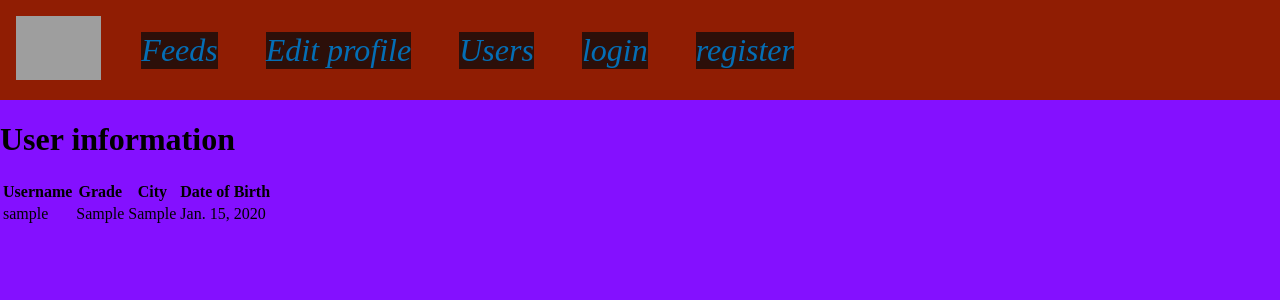
After one commit to RylanRRB/Dodo_Django_Rylan_en_Semih, a Django app: page /user_list/ in a window 1280 px wide. The commit adds this page. Shown: the top 300 px of the page. Run offline with Django 5.2, Linux system fonts and the light colour scheme; tables that the repository leaves empty hold one stand-in row (values such as "Sample post"); grey boxes are pictures that could not be loaded.

Commit message:
user_list added

```diff
--- a/dodo/base/templates/base/menubalk.html
+++ b/dodo/base/templates/base/menubalk.html
@@ -24,8 +24,9 @@
  <body>
      <div class="nav-container">
          <p><img src="{% static 'base/img/kat.jpg' %}" alt="DODO"></p>
-         <a href="/startpagina" class="nav-item">Pagina 1</a>
-         <a href="/user_info" class="nav-item">AddInfo 2</a>
+         <a href="/startpagina" class="nav-item">Feeds</a>
+         <a href="/user_info" class="nav-item">Edit profile</a>
+         <a href="/user_list" class="nav-item">Users</a>
          <a href="/login" class="nav-item">login</a>
          <a href="/register" class="nav-item">register</a>
      </div>
--- /dev/null
+++ b/dodo/base/templates/base/user_list.html
@@ -0,0 +1,25 @@
+{% extends "base/base.html" %}
+
+{% block content %}
+<h1>User information</h1>
+<table>
+    <thead>
+        <tr>
+            <th>Username</th>
+            <th>Grade</th>
+            <th>City</th>
+            <th>Date of Birth</th>
+        </tr>
+    </thead>
+    <tbody>
+        {% for user in users %}
+        <tr>
+            <td>{{ user.user.username }}</td>
+            <td>{{ user.grade }}</td>
+            <td>{{ user.city }}</td>
+            <td>{{ user.date_of_birth }}</td>
+        </tr>
+        {% endfor %}
+    </tbody>
+</table>
+{% endblock content %}
--- a/dodo/base/urls.py
+++ b/dodo/base/urls.py
@@ -8,5 +8,6 @@ urlpatterns = [
     path("register/", views.register, name="register"),
     path("startpagina/", views.say_firstname),
     path("pagina_twee/", views.say_lastname, name = "pagina_twee"),
-    path("user_info/", views.user_info, name = "user_info")
+    path("user_info/", views.user_info, name = "user_info"),
+    path("user_list/", views.user_list, name="user_list"),
 ]
--- a/dodo/base/views.py
+++ b/dodo/base/views.py
@@ -6,6 +6,7 @@ from django.contrib.admin.views.decorators import staff_member_required
 from django.contrib.auth.forms import UserCreationForm
 from .forms import UserForm
 from django.contrib import messages
+from .models import *
 # Create your views here.
 
 def startpagina(request):
@@ -45,3 +46,8 @@ def user_info(request):
 
     context = {"form": form}
     return render(request, "base/user_info.html", context)
+
+def user_list(request):
+    users = Profile.objects.all()
+    context = {"users": users}
+    return render(request, 'base/user_list.html', context)
```
